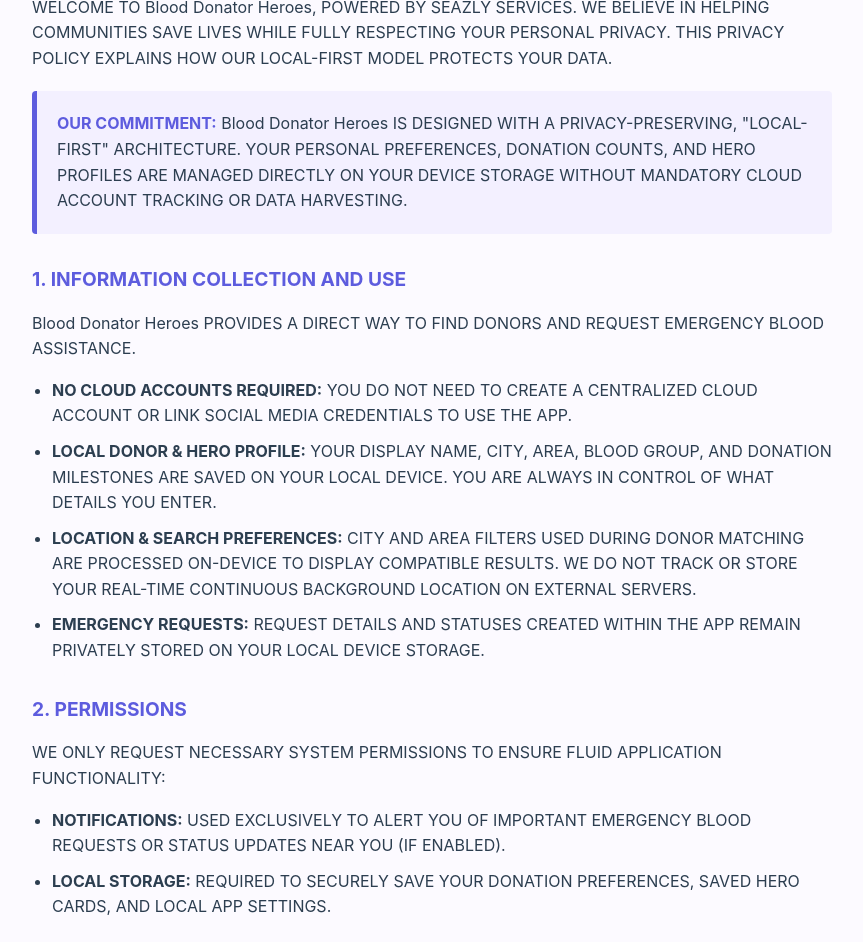
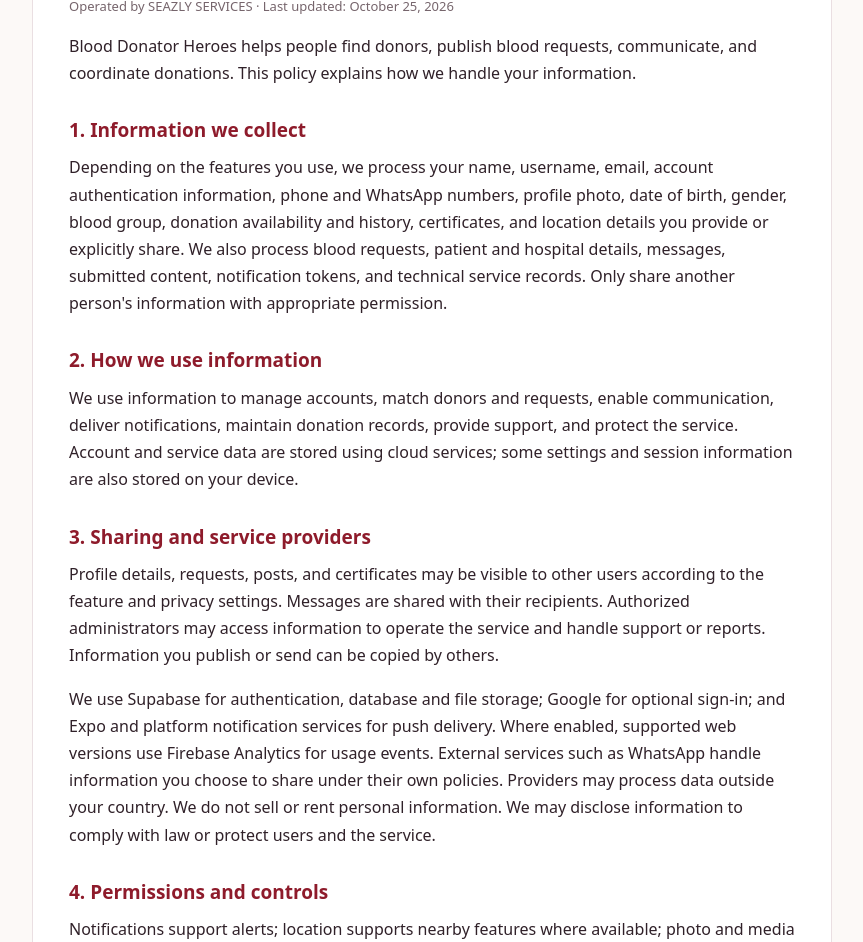
Before and after one commit to ialiwaris/Blood-Donator-Heroes, a plain HTML site: page privacypolicy.html in a window 1280 px wide. Shown: the part 173-1115 px from the top of the page, without its empty margins (208-1071 px from the left). Drawn offline with Linux system fonts and the light colour scheme.

Commit message:
Update privacypolicy.html

```diff
--- a/privacypolicy.html
+++ b/privacypolicy.html
@@ -1,98 +1,50 @@
 <!DOCTYPE html>
 <html lang="en">
 <head>
-    <meta charset="UTF-8">
-    <meta name="viewport" content="width=device-width, initial-scale=1.0">
-    <title>PRIVACY POLICY - Blood Donator Heroes</title>
-    <style>
-        body {
-            font-family: -apple-system, BlinkMacSystemFont, "Segoe UI", Roboto, Helvetica, Arial, sans-serif;
-            line-height: 1.6;
-            color: #2c3e50;
-            background-color: #fcfaff;
-            max-width: 800px;
-            margin: 0 auto;
-            padding: 20px;
-        }
-        h1 {
-            color: #5d5cde;
-            border-bottom: 2px solid #e0dcf5;
-            padding-bottom: 10px;
-            text-transform: uppercase;
-        }
-        h2 {
-            color: #5d5cde;
-            margin-top: 30px;
-            text-transform: uppercase;
-            font-size: 1.2em;
-        }
-        .last-updated {
-            font-style: italic;
-            color: #7f8c8d;
-        }
-        .highlight-box {
-            background-color: #f3f0ff;
-            border-left: 5px solid #5d5cde;
-            padding: 20px;
-            margin: 20px 0;
-            color: #2c3e50;
-            border-radius: 4px;
-        }
-        .highlight-box strong {
-            color: #5d5cde;
-        }
-        footer {
-            margin-top: 50px;
-            border-top: 1px solid #e0dcf5;
-            padding-top: 20px;
-            font-size: 0.9em;
-            color: #95a5a6;
-            text-align: center;
-        }
-        ul { padding-left: 20px; }
-        li { margin-bottom: 10px; }
-    </style>
+  <meta charset="UTF-8">
+  <meta name="viewport" content="width=device-width, initial-scale=1">
+  <meta name="description" content="Privacy Policy for Blood Donator Heroes by SEAZLY SERVICES.">
+  <title>Privacy Policy | Blood Donator Heroes</title>
+  <style>
+    *{box-sizing:border-box}body{margin:0;background:#fcf9f7;color:#302129;font:16px/1.7 system-ui,-apple-system,"Segoe UI",sans-serif}main{max-width:800px;margin:40px auto;padding:36px;background:#fff;border:1px solid #eadfe2;border-radius:18px}h1{font-size:36px;line-height:1.15;letter-spacing:-1px;margin:8px 0 14px}h2{font-size:19px;color:#8e1b2b;margin:27px 0 8px}p{margin:8px 0 16px}a{color:#8e1b2b;overflow-wrap:anywhere}.brand{font-weight:750;color:#8e1b2b}.meta,footer{font-size:13px;color:#76656c}.pending{background:#fff4df;border-left:3px solid #c58a2b;padding:12px 16px}footer{border-top:1px solid #eadfe2;padding-top:18px;margin-top:28px}@media(max-width:600px){main{margin:0;padding:25px 20px;border:0;border-radius:0}h1{font-size:30px}}a:focus-visible{outline:3px solid #be7185;outline-offset:3px}
+  </style>
 </head>
 <body>
+<main>
+  <div class="brand">Blood Donator Heroes</div>
+  <h1>Privacy Policy</h1>
+  <p class="meta">Operated by SEAZLY SERVICES · Last updated: October 25, 2026</p>
+  <p>Blood Donator Heroes helps people find donors, publish blood requests, communicate, and coordinate donations. This policy explains how we handle your information.</p>
 
-    <h1>PRIVACY POLICY</h1>
-    <p class="last-updated">LAST UPDATED: OCTOBER 24, 2026</p>
+  <h2>1. Information we collect</h2>
+  <p>Depending on the features you use, we process your name, username, email, account authentication information, phone and WhatsApp numbers, profile photo, date of birth, gender, blood group, donation availability and history, certificates, and location details you provide or explicitly share. We also process blood requests, patient and hospital details, messages, submitted content, notification tokens, and technical service records. Only share another person's information with appropriate permission.</p>
 
-    <p>WELCOME TO Blood Donator Heroes, POWERED BY SEAZLY SERVICES. WE BELIEVE IN HELPING COMMUNITIES SAVE LIVES WHILE FULLY RESPECTING YOUR PERSONAL PRIVACY. THIS PRIVACY POLICY EXPLAINS HOW OUR LOCAL-FIRST MODEL PROTECTS YOUR DATA.</p>
+  <h2>2. How we use information</h2>
+  <p>We use information to manage accounts, match donors and requests, enable communication, deliver notifications, maintain donation records, provide support, and protect the service. Account and service data are stored using cloud services; some settings and session information are also stored on your device.</p>
 
-    <div class="highlight-box">
-        <strong>OUR COMMITMENT:</strong> Blood Donator Heroes IS DESIGNED WITH A PRIVACY-PRESERVING, "LOCAL-FIRST" ARCHITECTURE. YOUR PERSONAL PREFERENCES, DONATION COUNTS, AND HERO PROFILES ARE MANAGED DIRECTLY ON YOUR DEVICE STORAGE WITHOUT MANDATORY CLOUD ACCOUNT TRACKING OR DATA HARVESTING.
-    </div>
+  <h2>3. Sharing and service providers</h2>
+  <p>Profile details, requests, posts, and certificates may be visible to other users according to the feature and privacy settings. Messages are shared with their recipients. Authorized administrators may access information to operate the service and handle support or reports. Information you publish or send can be copied by others.</p>
+  <p>We use Supabase for authentication, database and file storage; Google for optional sign-in; and Expo and platform notification services for push delivery. Where enabled, supported web versions use Firebase Analytics for usage events. External services such as WhatsApp handle information you choose to share under their own policies. Providers may process data outside your country. We do not sell or rent personal information. We may disclose information to comply with law or protect users and the service.</p>
 
-    <h2>1. INFORMATION COLLECTION AND USE</h2>
-    <p>Blood Donator Heroes PROVIDES A DIRECT WAY TO FIND DONORS AND REQUEST EMERGENCY BLOOD ASSISTANCE.</p>
-    <ul>
-        <li><strong>NO CLOUD ACCOUNTS REQUIRED:</strong> YOU DO NOT NEED TO CREATE A CENTRALIZED CLOUD ACCOUNT OR LINK SOCIAL MEDIA CREDENTIALS TO USE THE APP.</li>
-        <li><strong>LOCAL DONOR & HERO PROFILE:</strong> YOUR DISPLAY NAME, CITY, AREA, BLOOD GROUP, AND DONATION MILESTONES ARE SAVED ON YOUR LOCAL DEVICE. YOU ARE ALWAYS IN CONTROL OF WHAT DETAILS YOU ENTER.</li>
-        <li><strong>LOCATION & SEARCH PREFERENCES:</strong> CITY AND AREA FILTERS USED DURING DONOR MATCHING ARE PROCESSED ON-DEVICE TO DISPLAY COMPATIBLE RESULTS. WE DO NOT TRACK OR STORE YOUR REAL-TIME CONTINUOUS BACKGROUND LOCATION ON EXTERNAL SERVERS.</li>
-        <li><strong>EMERGENCY REQUESTS:</strong> REQUEST DETAILS AND STATUSES CREATED WITHIN THE APP REMAIN PRIVATELY STORED ON YOUR LOCAL DEVICE STORAGE.</li>
-    </ul>
+  <h2>4. Permissions and controls</h2>
+  <p>Notifications support alerts; location supports nearby features where available; photo and media access supports selected images and saved certificates. The current app does not request continuous background location access. You can manage permissions in device settings and available profile and contact visibility controls in the app. Denying a permission may limit its feature.</p>
 
-    <h2>2. PERMISSIONS</h2>
-    <p>WE ONLY REQUEST NECESSARY SYSTEM PERMISSIONS TO ENSURE FLUID APPLICATION FUNCTIONALITY:</p>
-    <ul>
-        <li><strong>NOTIFICATIONS:</strong> USED EXCLUSIVELY TO ALERT YOU OF IMPORTANT EMERGENCY BLOOD REQUESTS OR STATUS UPDATES NEAR YOU (IF ENABLED).</li>
-        <li><strong>LOCAL STORAGE:</strong> REQUIRED TO SECURELY SAVE YOUR DONATION PREFERENCES, SAVED HERO CARDS, AND LOCAL APP SETTINGS.</li>
-    </ul>
+  <h2 id="account-deletion">5. Retention and account deletion</h2>
+  <p>We retain information to operate your account and the service. To request permanent deletion of your account and associated personal data, email <a href="mailto:seazlyservices@gmail.com?subject=Blood%20Donator%20Heroes%20account%20deletion">seazlyservices@gmail.com</a> with the subject “Blood Donator Heroes account deletion” and your registered username, email, or phone number. You do not need to reinstall the app. We may verify ownership. Never send passwords or one-time codes.</p>
+  <p>Your deletion request covers your account, profile, uploaded images, contact details, and associated personal data in requests, donation activity, messages, and posts. Uninstalling or signing out does not delete your account. Copies independently saved outside the service may remain outside our control.</p>
+  <!-- Owner: replace BOTH paragraphs below with verified practices before publishing. -->
+  <p class="pending"><strong>Deletion timeframe:</strong> [Enter the actual maximum number of days after ownership verification.]</p>
+  <p class="pending"><strong>Retained data and backups:</strong> [Specify any retained data, its reason and duration, and backup expiry. State that nothing is retained only if accurate.]</p>
 
-    <h2>3. THIRD-PARTY SERVICES</h2>
-    <p>Blood Donator Heroes DOES NOT SELL, RENT, OR TRADE YOUR PERSONAL DATA OR HEALTH PREFERENCES TO THIRD-PARTY ADVERTISING NETWORKS OR DATA BROKERS.</p>
+  <h2>6. Security and your rights</h2>
+  <p>We use HTTPS, authentication, and access controls to help protect information. No system is completely secure. You can edit supported profile fields or contact us to request access, correction, or deletion, subject to identity verification and applicable requirements.</p>
 
-    <h2>4. CHILDREN'S PRIVACY</h2>
-    <p>Blood Donator Heroes IS INTENDED FOR GENERAL AUDIENCES COMPLIANT WITH LEGAL BLOOD DONATION AGE GUIDELINES. WE DO NOT KNOWINGLY COLLECT OR HARVEST PERSONALLY IDENTIFIABLE INFORMATION FROM CHILDREN UNDER 13 YEARS OF AGE.</p>
+  <h2>7. Children and policy changes</h2>
+  <p>The app is not directed to children under 13. Contact us if you believe a child under 13 has provided personal information. Blood donation eligibility follows applicable age and medical requirements. We may update this policy and its date as our practices change, with additional notice where required.</p>
 
-    <h2>5. CONTACT US</h2>
-    <p>IF YOU HAVE ANY QUESTIONS REGARDING THIS PRIVACY POLICY OR DATA PRIVACY IN Blood Donator Heroes, PLEASE REACH OUT TO US AT:</p>
-    <p><strong>EMAIL:</strong> seazlyservices@gmail.com</p>
-
-    <footer>
-        &copy; 2026 SEAZLY SERVICES. ALL RIGHTS RESERVED.
-    </footer>
-
+  <h2>8. Contact</h2>
+  <p>SEAZLY SERVICES · Blood Donator Heroes<br><a href="mailto:seazlyservices@gmail.com">seazlyservices@gmail.com</a></p>
+  <footer>Blood Donator Heroes · Privacy &amp; account support</footer>
+</main>
 </body>
 </html>
```
